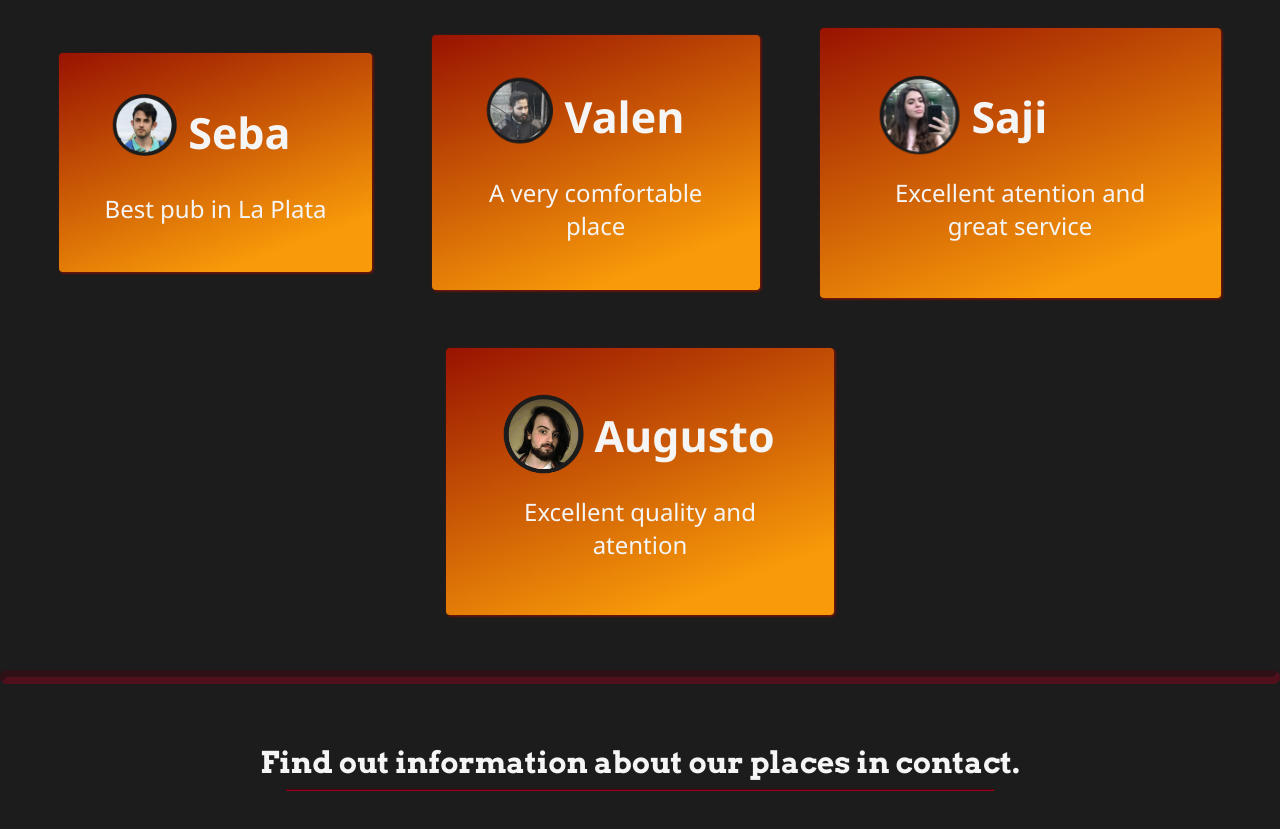
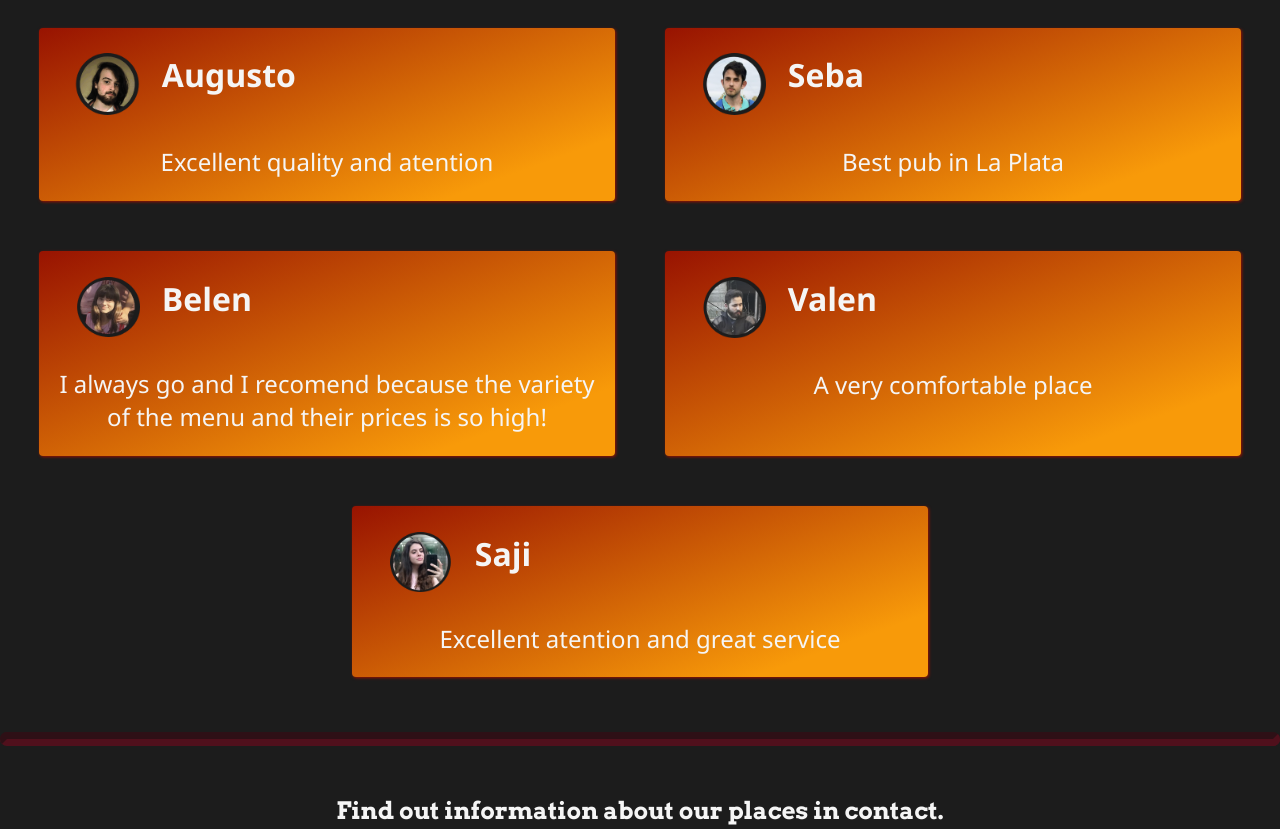
Before and after one commit to augustobor/RockBeer, a website: page index.html in a window 1280 px wide. Shown: the part 1338-2167 px from the top of the page. Drawn offline with nearby package versions, Linux system fonts and the light colour scheme; a web font is replaced by a local one.

Commit message:
removing vue

```diff
--- a/index.html
+++ b/index.html
@@ -35,7 +35,7 @@
 
     <section class="main--brand-storytelling">
 
-        <article>
+        <div>
             <p>
                 Rock beer wants to you have an excellent experience in
                 our pub in the simplest way with the best quality that can be offered.
@@ -44,8 +44,8 @@
             <center>
                 <img src="./images/main/desktop/pic1.webp" alt="people at RockBeer"/>
             </center>
-        </article>
-        <article>
+        </div>
+        <div>
             <center>
                 <img src="./images/main/desktop/pic2.webp" alt="RockBeer pic"/>
             </center>
@@ -55,7 +55,7 @@
                 in reserve.
             </p>
             <hr/>
-        </article>
+        </div>
 
         <img src="./images/main/phone/figure.webp" alt="half circle"/>
 
@@ -68,15 +68,7 @@
 
         <hr/>
             <div id="main--carrusel-opinions">
-                <ol v-for="opinion in userInfoList">
-                    <article>
-                        <div>
-                            <img v-bind:src = "opinion.profile" alt="image icon"/>
-                            <b>{{ opinion.name }}</b>
-                        </div>
-                        <p>{{ opinion.opinion }}</p>
-                    </article>
-                </ol>
+
             </div>
         <hr/>
     </section>
--- a/js/index.js
+++ b/js/index.js
@@ -1,11 +1,10 @@
-new Vue({
-    el: '#main--carrusel-opinions',
+const userInfoList = [
 
-    data () {
-      return {
-
-        userInfoList: [
-
+    {
+        profile: '../images/main/icons/augusIcon.webp',
+        name : 'Augusto',
+        opinion: 'Excellent quality and atention',
+    },
 
     {
         profile: '../images/main/icons/sebaIcon.webp',
@@ -13,6 +12,11 @@ new Vue({
         opinion: 'Best pub in La Plata',
     },
 
+    {
+        profile: '../images/main/icons/belIcon.webp',
+        name : 'Belen',
+        opinion: 'I always go and I recomend because the variety of the menu and their prices is so high!',
+    },
 
     {
         profile: '../images/main/icons/valenIcon.webp',
@@ -25,14 +29,31 @@ new Vue({
         name : 'Saji',
         opinion: 'Excellent atention and great service',
     },
+]
 
-            {
-                profile: '../images/main/icons/augusIcon.webp',
-                name : 'Augusto',
-                opinion: 'Excellent quality and atention',
-            },
-        ],
 
-      }
-    }
+const cont = document.getElementById("main--carrusel-opinions")
+
+
+userInfoList.forEach(item => {
+
+   const article = document.createElement('article')
+   const subContainer = document.createElement('div')
+   const profile = document.createElement('img')
+   const name = document.createElement('b')
+   const description = document.createElement('p')
+
+   profile.src = item.profile
+   profile.alt = "image icon"
+   name.textContent = item.name
+
+   subContainer.appendChild(profile)
+   subContainer.appendChild(name)
+
+   description.textContent = item.opinion
+
+   article.appendChild(subContainer)
+   article.appendChild(description)
+   cont.appendChild(article)
+
 })
--- a/stylesheets/main/desktop.css
+++ b/stylesheets/main/desktop.css
@@ -23,8 +23,7 @@ menu {
 	flex-direction: row;
 }
 
-
-.main--brand-storytelling article img {
+.main--brand-storytelling div img {
 	margin-left: 10rem;
 	align-self: center;
 }
@@ -34,7 +33,7 @@ menu {
 }
 
 
-.main--brand-storytelling article, footer div {
+.main--brand-storytelling div, footer div {
 	padding: 0 50px 0 50px;
 }
 
@@ -55,20 +54,18 @@ menu {
 .main--carrusel > p {
 	margin-top: 10rem;
 }
-
-
-
 #main--carrusel-opinions article {
-	font-size: 4rem;
-	padding: 10%;
+	width: 45%;
 }
 
-#main--carrusel-opinions article div {
-	font-size: 4.3rem;
+#main--carrusel-opinions article div img{
+	width: 12%;
+	height: 12%;
 }
 
-#main--carrusel-opinions article div img {
-	transform: scale(1.4);
+h2 {
+	font-size: x-large;
+	margin-top: 5rem;
 }
 
 /*footer*/
@@ -77,6 +74,6 @@ footer p, footer .footer--by, footer .footer--github a, footer .footer--reposito
 	font-size: 3rem;
 }
 
-footer .footer--contact > h2 {
-	font-size: 3rem;
+footer hr {
+	margin: 1% 30%;
 }
--- a/stylesheets/main/style.css
+++ b/stylesheets/main/style.css
@@ -147,7 +147,6 @@ menu li a {
 
 #main--carrusel-opinions article div {
 	display: flex;
-	margin-bottom: 1.4rem;
 	justify-content: left;
 	margin: 1.3rem 0rem;
 }
@@ -170,13 +169,10 @@ footer {
 footer hr {
 	border-color: var(--red-scotish);
 	margin: 1rem 3rem;
-	margin: 0 20% 0 20%;
 }
 
-footer .footer--contact > h2 {
+footer .footer--contact > p {
 	margin-top: 6rem;
-	margin-bottom: 0.8rem;
-	font-size: 1.8rem;
 }
 
 footer p {
@@ -255,7 +251,7 @@ footer p {
 
 @media screen and (max-width: 1000px) {
 
-	.main--brand-storytelling article img {
+	.main--brand-storytelling div img {
 		display: none;
 	}
 
--- a/stylesheets/main/tablet.css
+++ b/stylesheets/main/tablet.css
@@ -7,7 +7,7 @@ menu li a {
 
 /*Brand Storytelling*/
 
-.main--brand-storytelling article, footer div {
+.main--brand-storytelling div, footer div {
 	padding: 0 90px 0 90px;
 }
 
@@ -25,14 +25,19 @@ menu li a {
 	display: flex;
 	justify-content: center;
 	flex-wrap: wrap;
-	align-items: center;
 }
 
 #main--carrusel-opinions article {
+	margin: 2.5rem;
 	padding: 1%;
 	font-size: 2.5rem;
+	width: 43%;
 }
 
+#main--carrusel-opinions article div img{
+	width: 15%;
+	height: 15%;
+}
 
 /*footer*/
 
--- a/stylesheets/menu/desktop.css
+++ b/stylesheets/menu/desktop.css
@@ -20,8 +20,6 @@ menu li a{
 /*Section*/
 
 #products--items article {
-    align-self: center;
-    width: 80%;
 	padding: 1%;
 }
 
--- a/stylesheets/menu/tablet.css
+++ b/stylesheets/menu/tablet.css
@@ -19,11 +19,8 @@ section > p {
     display: flex;
     flex-wrap: wrap;
     justify-content: center;
-    align-items: center;
-    align-self: center;
 }
 
-
 #products--items article {
-    width: 70%;
+    width: 38%;
 }
```
Also changed, not shown: html/products.html (+0 -13 lines), js/products.js (+44 -10 lines). Lines whose indentation alone changed are shown as unchanged.
